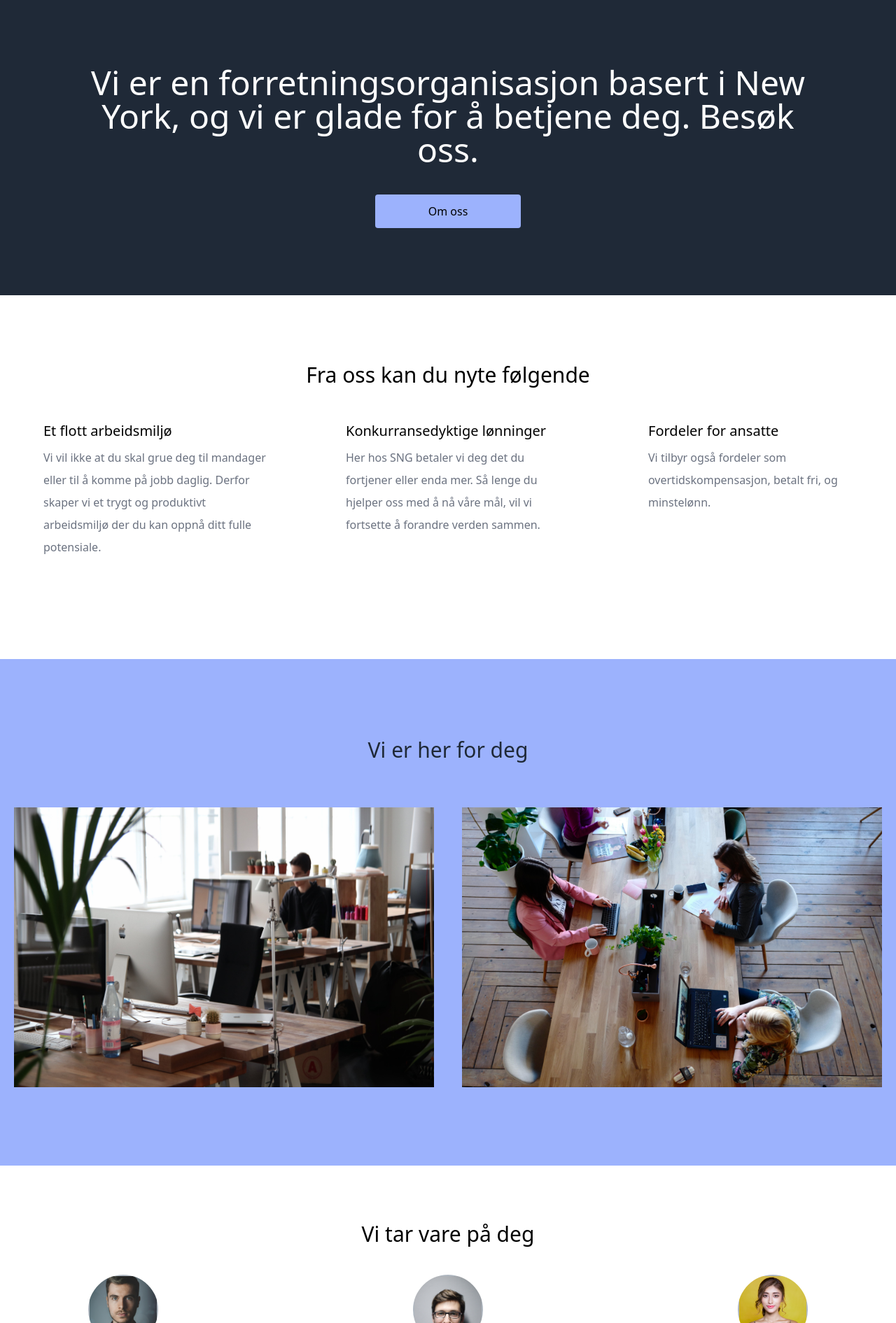
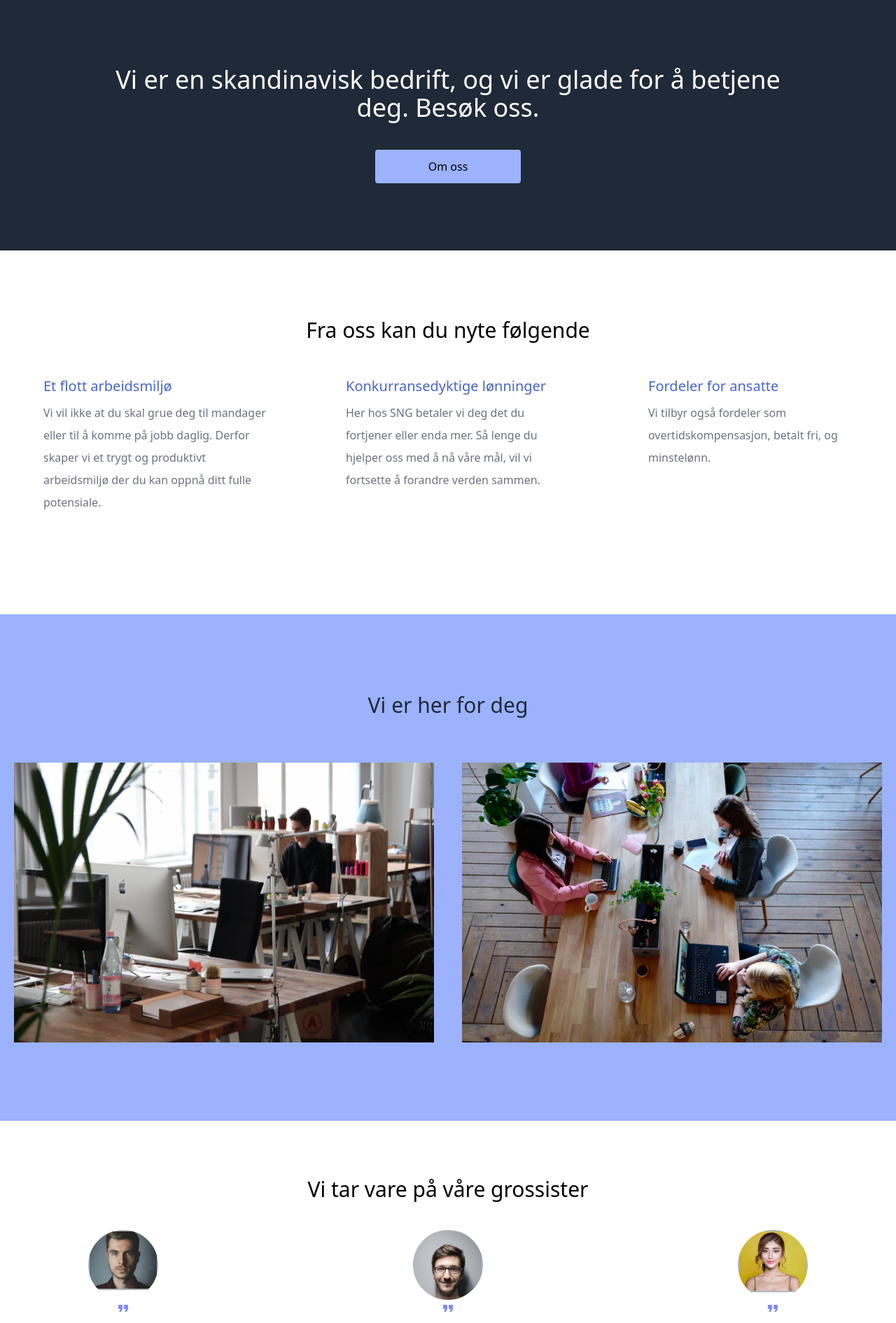
Before and after one commit to davemarong/sng-nextjs, a Next.js app: page / in a window 1280 px wide. Shown: the part 909-2800 px from the top of the page at 70% size. Built offline with nearby package versions, Linux system fonts and the light colour scheme.

Commit message:
Minor UI tweaks for home page

```diff
--- a/src/components/banners/Banner1.tsx
+++ b/src/components/banners/Banner1.tsx
@@ -7,9 +7,9 @@ import LightPrimaryButton from "../buttons/LightPrimaryButton";
 const Banner = () => {
   return (
     <div className="bg-gray-800 py-24 w-full flex justify-center items-center flex-col">
-      <h2 className="text-center mb-10 max-w-screen-lg text-5xl text-white">
-        Vi er en forretningsorganisasjon basert i New York, og vi er glade for å
-        betjene deg. Besøk oss.
+      <h2 className="text-center mb-10 max-w-screen-lg text-4xl text-white">
+        Vi er en skandinavisk bedrift, og vi er glade for å betjene deg. Besøk
+        oss.
       </h2>
       <Link href="/om-oss">
         <LightPrimaryButton>Om oss</LightPrimaryButton>
--- a/src/components/banners/Banner2.tsx
+++ b/src/components/banners/Banner2.tsx
@@ -7,7 +7,7 @@ const Banner2 = () => (
     <h3 className="text-3xl">Fra oss kan du nyte følgende</h3>
     <div className="flex flex-col gap-14 lg:gap-28 my-12 ml-7 lg:flex-row">
       <div className="flex-1">
-        <h4 className="text-xl font-medium text-left max-w-xs">
+        <h4 className="text-xl font-medium text-primary-600 text-left max-w-xs">
           Et flott arbeidsmiljø
         </h4>
         <p className="text-left text-gray-500 leading-8 pt-2 text-base max-w-xs">
@@ -17,7 +17,7 @@ const Banner2 = () => (
         </p>
       </div>
       <div className="flex-1">
-        <h4 className="text-xl font-medium text-left max-w-xs">
+        <h4 className="text-xl font-medium text-primary-600 text-left max-w-xs">
           Konkurransedyktige lønninger
         </h4>
         <p className="text-left text-gray-500 leading-8 pt-2 max-w-xs">
@@ -27,7 +27,7 @@ const Banner2 = () => (
         </p>
       </div>
       <div className="flex-1">
-        <h4 className="text-xl font-medium text-left max-w-xs">
+        <h4 className="text-xl font-medium text-primary-600 text-left max-w-xs">
           Fordeler for ansatte
         </h4>
         <p className="text-left text-gray-500 leading-8 pt-2 text-base max-w-xs">
@@ -36,7 +36,6 @@ const Banner2 = () => (
         </p>
       </div>
     </div>
-    {/* <PrimaryButton>Våre tilbud</PrimaryButton> */}
   </div>
 );
 
--- a/src/components/banners/Reviews.tsx
+++ b/src/components/banners/Reviews.tsx
@@ -1,10 +1,14 @@
 import Image from "next/image";
 import React from "react";
 import FormatQuoteIcon from "@mui/icons-material/FormatQuote";
+import colors from "tailwindcss/colors";
+
 const Reviews = () => {
   return (
     <div className="my-20">
-      <h2 className="text-center text-3xl pb-10">Vi tar vare på deg</h2>
+      <h2 className="text-center text-3xl pb-10">
+        Vi tar vare på våre grossister
+      </h2>
       <div className="flex gap-28 flex-col justify-center items-center lg:flex-row">
         <div className="flex flex-col items-center text-center">
           <div className="rounded-full overflow-hidden w-100 h-100">
@@ -17,7 +21,7 @@ const Reviews = () => {
               className="object-cover "
             />
           </div>
-          <FormatQuoteIcon />
+          <FormatQuoteIcon style={{ color: colors.indigo[400] }} />
           <p className="gray-300 max-w-sm py-4">
             Jeg elsker SNG fordi lederne deres er progressive, og de vil alltid
             tilfredsstille mine behov.
@@ -35,7 +39,7 @@ const Reviews = () => {
               className="object-cover "
             />
           </div>
-          <FormatQuoteIcon />
+          <FormatQuoteIcon style={{ color: colors.indigo[400] }} />
           <p className="gray-300 max-w-sm py-4">
             Jeg elsker SNG fordi lederne deres er progressive, og de vil alltid
             tilfredsstille mine behov.
@@ -53,7 +57,7 @@ const Reviews = () => {
               className="object-cover "
             />
           </div>
-          <FormatQuoteIcon />
+          <FormatQuoteIcon style={{ color: colors.indigo[400] }} />
           <p className="gray-300 max-w-sm py-4">
             Jeg elsker SNG fordi lederne deres er progressive, og de vil alltid
             tilfredsstille mine behov.
--- a/src/components/footer/Footer.tsx
+++ b/src/components/footer/Footer.tsx
@@ -42,14 +42,14 @@ const Footer = () => {
           <PrimaryButton>Kontakt oss</PrimaryButton>
         </div>
       </div>
-      <div className="bg-gray-900 h-100 flex justify-between items-center px-10">
-        <p className="text-gray-500 ">Copyright SNG 2023</p>
-        <p className="text-gray-500">Marong utvikling</p>
-        <div>
+      <div className="bg-gray-900 h-100 flex justify-between items-center px-20">
+        <p className="text-gray-500 text-sm">Copyright SNG 2023</p>
+        <p className="text-gray-500 text-sm">Marong Utvikling</p>
+        {/* <div>
           <CircleIcon className="text-white" />
           <CircleIcon className="text-white" />
           <CircleIcon className="text-white" />
-        </div>
+        </div> */}
       </div>
     </>
   );
--- a/src/components/nav/Nav.tsx
+++ b/src/components/nav/Nav.tsx
@@ -8,7 +8,7 @@ const Nav = () => {
   const [isOpen, setIsOpen] = useState(false);
   const path = useRouter().pathname;
   return (
-    <nav className="flex items-center justify-between flex-wrap p-2 bg-gray-800 px-12">
+    <nav className="flex items-center justify-between flex-wrap p-2 bg-gray-800 px-20">
       <div className="w-52 mb-4">
         <Logo />
       </div>
```
